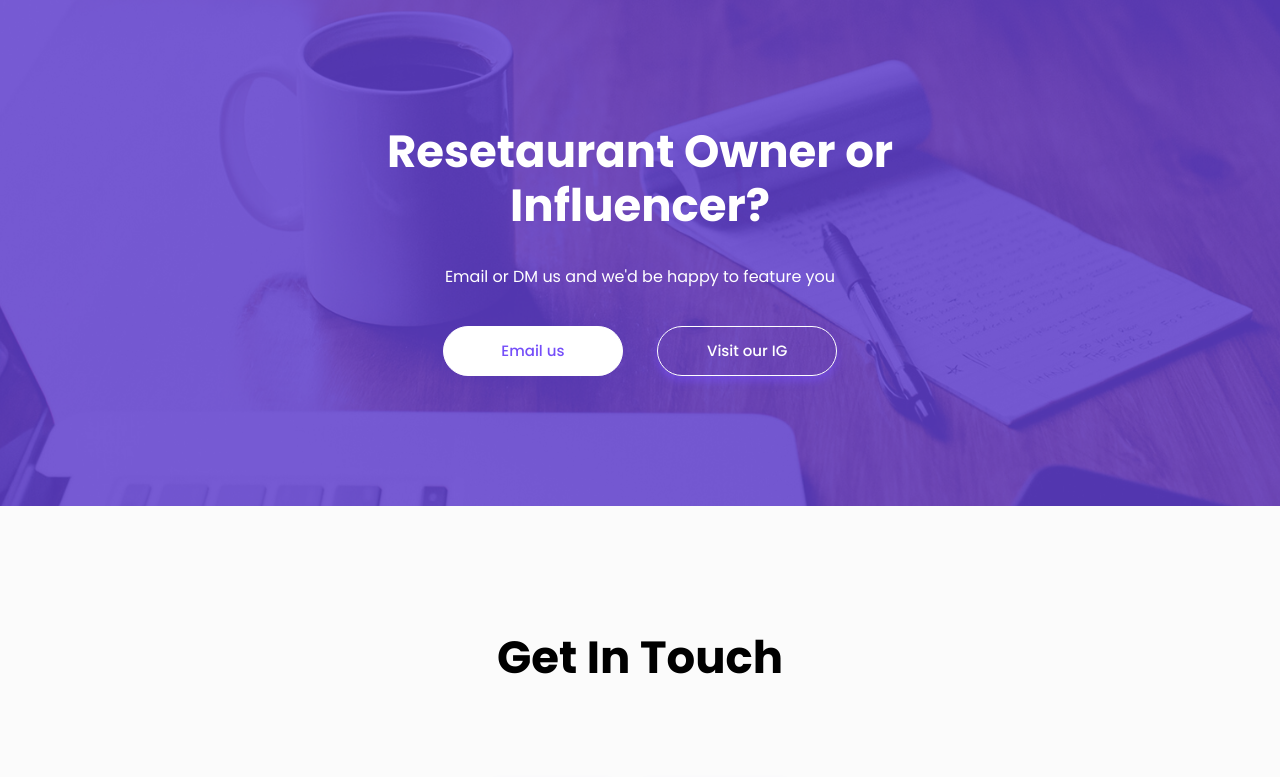
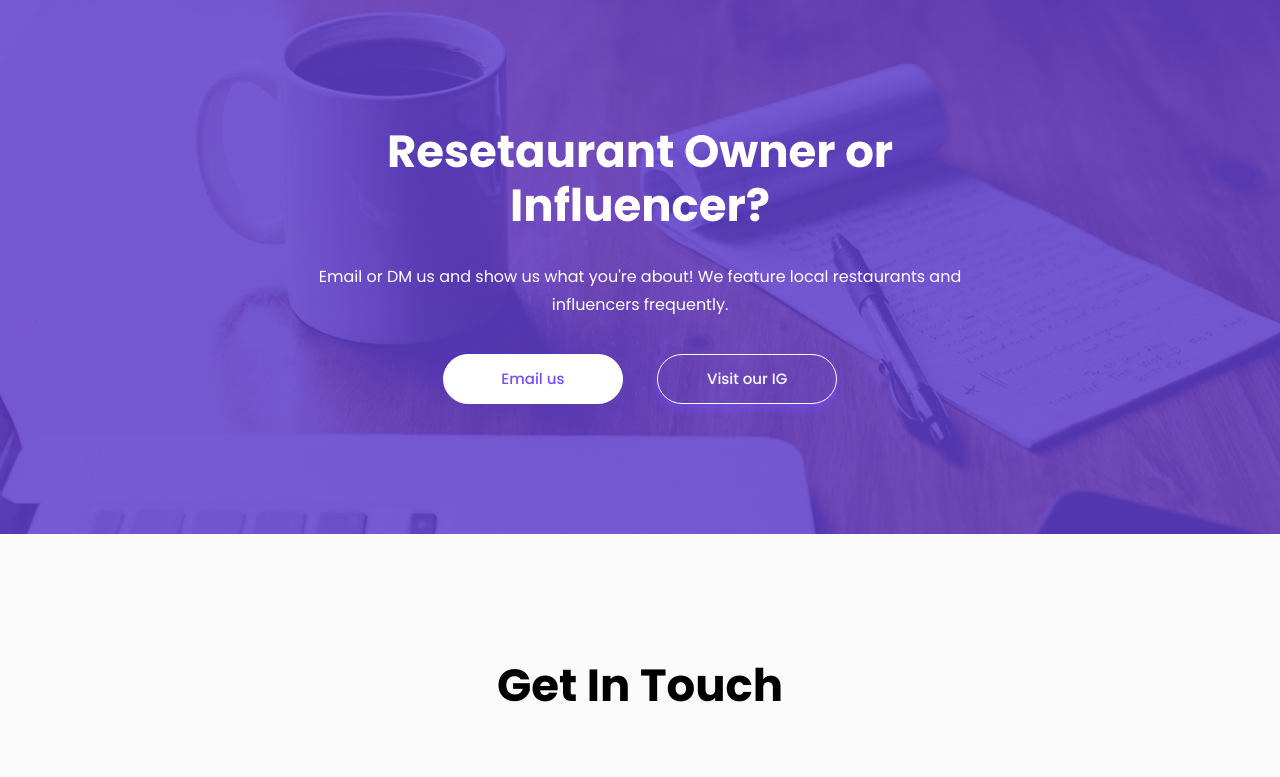
Before and after one commit to TheMkrage/TheFoodieMaps-Website, a plain HTML site: page index.html in a window 1280 px wide. Shown: the part 2271-3048 px from the top of the page. Drawn offline with Linux system fonts and the light colour scheme; files whose address does not match are found by name.

Commit message:
update to text

```diff
--- a/index.html
+++ b/index.html
@@ -313,7 +313,7 @@
                 <div class="col-xl-8 col-lg-9">
                     <div class="call-action-content text-center">
                         <h2 class="action-title">Resetaurant Owner or Influencer?</h2>
-                        <p>Email or DM us and we'd be happy to feature you</p>
+                        <p>Email or DM us and show us what you're about! We feature local restaurants and influencers frequently.</p>
                         <ul>
                             <li><a class="main-btn custom" href="mailto:thefoodiemaps@gmail.com">Email us</a></li>
                             <li><a class="main-btn custom-2" href="https://www.instagram.com/thefoodiemaps_/">Visit our IG</a></li>
```
Also changed, not shown: 2 other files.
